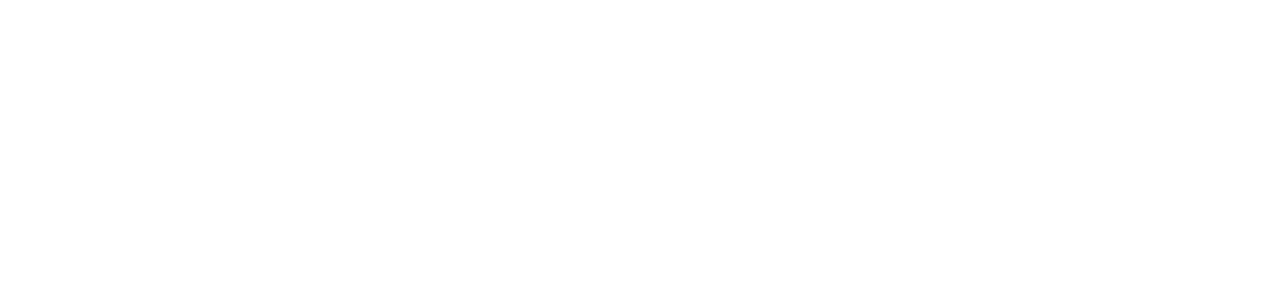
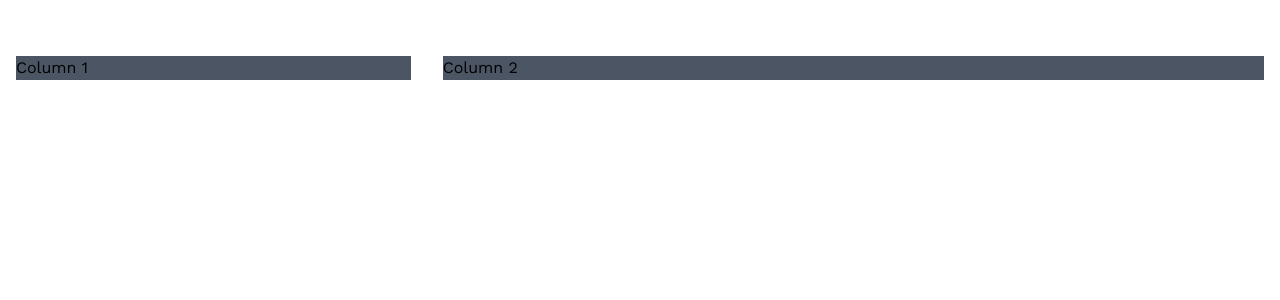
Before and after one commit to budistwn15/tailwind-from-the-start, a React (Vite) app: page /flex in a window 1280 px wide. Before the commit this address had no page. Shown: the top 300 px of the page. Built offline with nearby package versions, Linux system fonts and the light colour scheme.

Commit message:
Mari kita coba flex

```diff
--- a/src/App.jsx
+++ b/src/App.jsx
@@ -2,6 +2,7 @@
 import Home from './views/Home';
 import Button from './views/Button';
 import Grid from './views/Grid';
+import Flex from './views/Flex';
 
 function app() {
     return (
@@ -10,6 +11,7 @@
                 <Route path='/' element={<Home/>} />
                 <Route path='/button' element={<Button/>} />
                 <Route path='/grid' element={<Grid/>} />
+                <Route path='/flex' element={<Flex/>} />
             </Routes>
         </BrowserRouter>
     );
--- /dev/null
+++ b/src/views/Flex.jsx
@@ -0,0 +1,16 @@
+export default function Flex(){
+    return (
+        <div className="antialiased font-sans">
+            <div className="container mx-auto py-10">
+                <div className="flex flex-wrap">
+                    <div className="w-1/3 p-4">
+                        <div className="bg-gray-600">Column 1</div>
+                    </div>
+                    <div className="w-2/3 p-4">
+                        <div className="bg-gray-600">Column 2</div>
+                    </div>
+                </div>
+            </div>
+        </div>
+    )
+}
```
